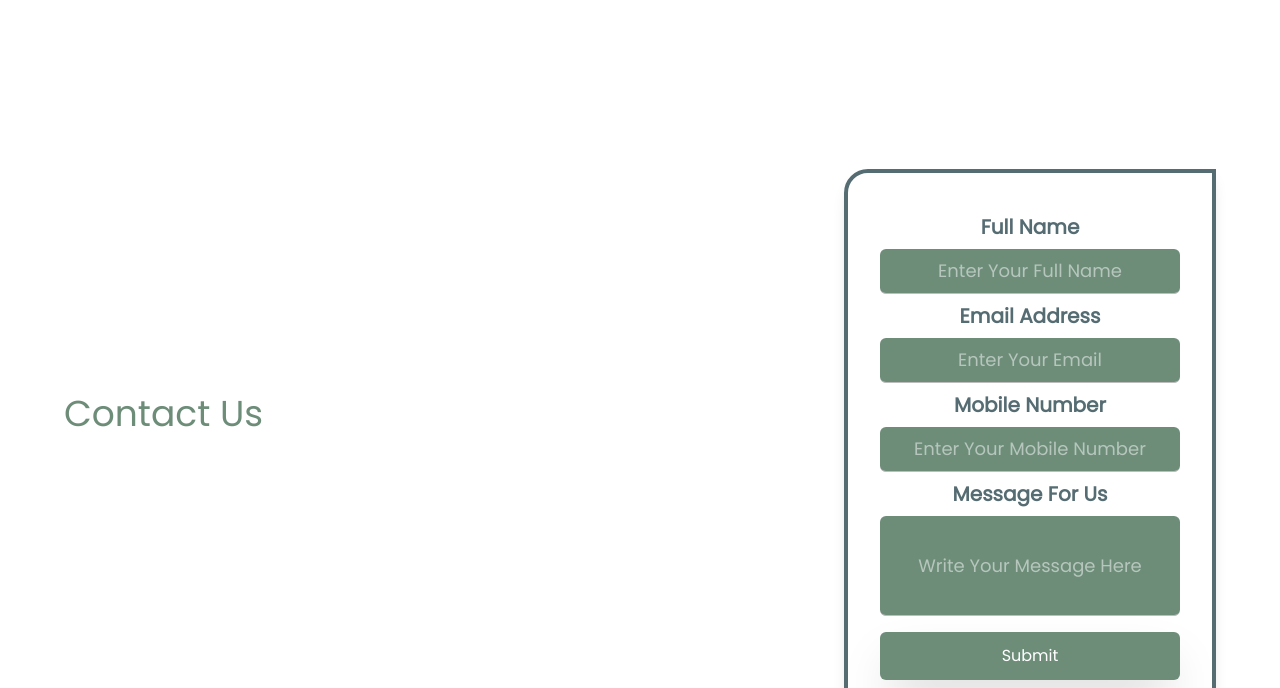
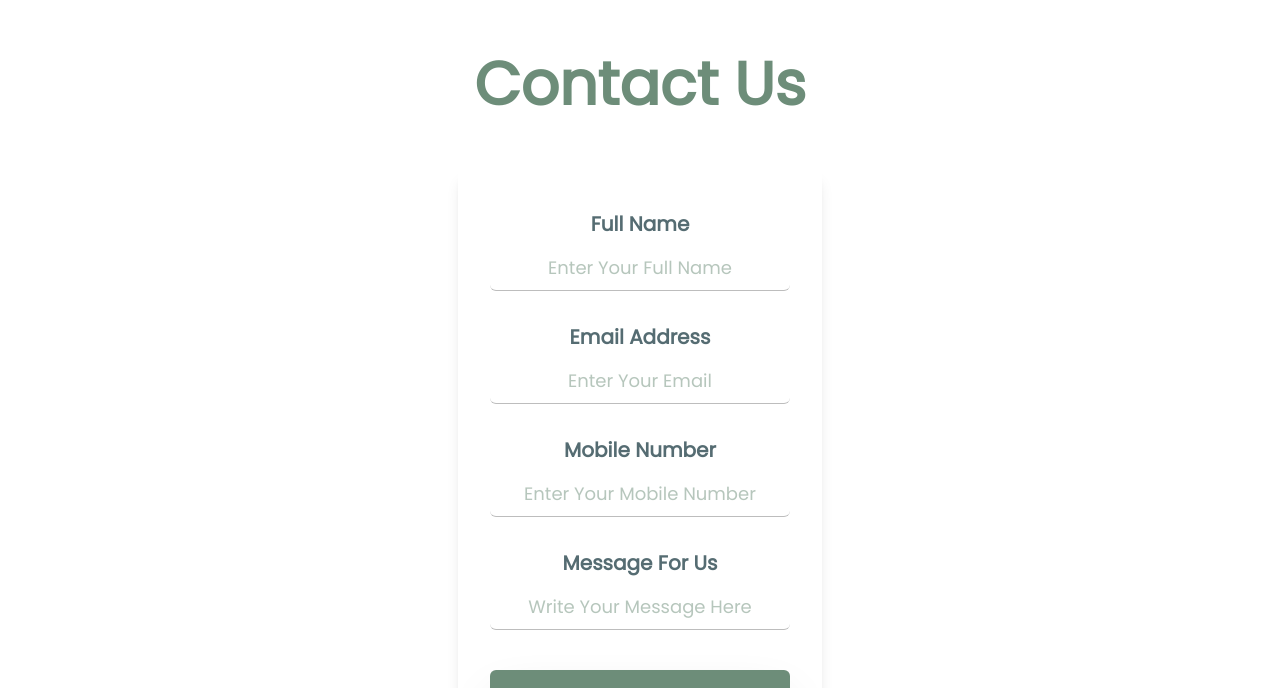
Before and after one commit to preeyeol/CleanPro, a React (Vite) app in the folder frontend/: page /contact in a window 1280 px wide. Shown: the part 786-1474 px from the top of the page. Built offline with nearby package versions, Linux system fonts and the light colour scheme.

Commit message:
feat:Accordion Added

```diff
--- a/frontend/package.json
+++ b/frontend/package.json
@@ -11,12 +11,15 @@
   },
   "dependencies": {
     "@fontsource/poppins": "^5.1.1",
+    "@radix-ui/react-accordion": "^1.2.3",
     "@tailwindcss/vite": "^4.0.0",
+    "clsx": "^2.1.1",
     "framer-motion": "^12.0.6",
     "lucide-react": "^0.474.0",
     "react": "^18.3.1",
     "react-dom": "^18.3.1",
     "react-router-dom": "^7.1.3",
+    "tailwind-merge": "^3.0.1",
     "tailwindcss": "^4.0.0"
   },
   "devDependencies": {
--- /dev/null
+++ b/frontend/src/components/shared/AccordionSection.jsx
@@ -0,0 +1,36 @@
+import React from "react";
+import {
+  Accordion,
+  AccordionItem,
+  AccordionTrigger,
+  AccordionContent,
+} from "../ui/Accordion";
+import { cn } from "../../lib/utils";
+
+const AccordionSection = ({ data, borderColor, textColor, className }) => {
+  return (
+    <div>
+      <Accordion type="single" collapsible className="w-full">
+        {data?.map((item, index) => (
+          <AccordionItem
+            key={`item-${index}`}
+            value={`item-${index}`}
+            className={cn(
+              "w-full border px-4 sm:px-6 mt-5 rounded-lg py-2",
+              className
+            )}
+          >
+            <AccordionTrigger className="hover:no-underline font-normal text-sm">
+              {item.title}
+            </AccordionTrigger>
+            <AccordionContent className="w-full mt-1 md:mt-3 text-sm leading-6 sm:leading-7 font-light">
+              {item.description}
+            </AccordionContent>
+          </AccordionItem>
+        ))}
+      </Accordion>
+    </div>
+  );
+};
+
+export default AccordionSection;
--- /dev/null
+++ b/frontend/src/components/ui/Accordion.jsx
@@ -0,0 +1,51 @@
+import * as React from "react";
+import * as AccordionPrimitive from "@radix-ui/react-accordion";
+import { ChevronUp } from "lucide-react";
+
+import { cn } from "../../lib/utils";
+
+const Accordion = AccordionPrimitive.Root;
+
+const AccordionItem = React.forwardRef(({ className, ...props }, ref) => (
+  <AccordionPrimitive.Item
+    ref={ref}
+    className={cn("border-b", className)}
+    {...props}
+  />
+));
+AccordionItem.displayName = "AccordionItem";
+
+const AccordionTrigger = React.forwardRef(
+  ({ className, children, ...props }, ref) => (
+    <AccordionPrimitive.Header className="flex">
+      <AccordionPrimitive.Trigger
+        ref={ref}
+        className={cn(
+          "flex flex-1 items-center justify-between py-1 transition-all hover:underline [&[data-state=open]>svg]:rotate-180",
+          className
+        )}
+        {...props}
+      >
+        {children}
+        <ChevronUp className="h-8 w-8 shrink-0 transition-transform duration-200" />
+      </AccordionPrimitive.Trigger>
+    </AccordionPrimitive.Header>
+  )
+);
+AccordionTrigger.displayName = AccordionPrimitive.Trigger.displayName;
+
+const AccordionContent = React.forwardRef(
+  ({ className, children, ...props }, ref) => (
+    <AccordionPrimitive.Content
+      ref={ref}
+      className="overflow-hidden text-sm transition-all data-[state=closed]:animate-accordion-up data-[state=open]:animate-accordion-down"
+      {...props}
+    >
+      <div className={cn("pt-0", className)}>{children}</div>
+    </AccordionPrimitive.Content>
+  )
+);
+
+AccordionContent.displayName = AccordionPrimitive.Content.displayName;
+
+export  { Accordion, AccordionItem, AccordionTrigger, AccordionContent };
--- a/frontend/src/components/ui/ContactDesign/ContactHead.jsx
+++ b/frontend/src/components/ui/ContactDesign/ContactHead.jsx
@@ -2,18 +2,21 @@ import ContactComp from "./ContactComp";
 
 const ContactHead = () => {
   return (
-    <div className="h-screen bg-white flex items-center justify-between px-16">
-      <h1 className="text-4xl text-[#6d8d79] font-medium">Contact Us</h1>
+    <div className="h-screen bg-white px-16 flex flex-col items-center justify-center">
 
-      <div className="flex flex-col border-4 border-[#556c72] p-8 rounded-br-3xl rounded-tl-3xl mt-14 shadow-lg">
+      <h1 className="text-6xl text-[#6d8d79] font-extrabold text-center">
+        Contact Us
+      </h1>
+
+      <div className="flex flex-col border-[#556c72] mt-14 shadow-lg justify-center items-center p-8 gap-6 rounded-lg">
         <ContactComp
           htmlFor="name"
           type="text"
           id="name"
           label="Full Name"
           placeholder="Enter Your Full Name"
-          labelClassName="flex flex-col text-[#556c72] font-bold text-center font-roboto text-xl py-2"
-          inputClassName="text-white font-roboto text-lg w-[300px] bg-[#6d8d79] border-b text-center border-[#BDBDBD] rounded-md py-2 px-4"
+          labelClassName="flex justify-center items-center  text-[#556c72] font-bold text-center font-roboto items-center text-xl py-2"
+          inputClassName="flex-col text-[#6d8d79] font-roboto text-lg w-[300px] bg-white border-b text-center border-[#BDBDBD] rounded-md py-2 px-4"
         />
 
         <ContactComp
@@ -22,18 +25,18 @@ const ContactHead = () => {
           id="email"
           label="Email Address"
           placeholder="Enter Your Email"
-          labelClassName="flex flex-col text-[#556c72] font-bold text-center font-roboto text-xl py-2"
-          inputClassName="text-white font-roboto text-lg w-[300px] bg-[#6d8d79] border-b text-center border-[#BDBDBD] rounded-md py-2 px-4"
+          labelClassName="flex justify-center items-center  text-[#556c72] font-bold text-center font-roboto text-xl py-2"
+          inputClassName="flex-col text-[#6d8d79] font-roboto text-lg w-[300px] bg-white border-b text-center border-[#BDBDBD] rounded-md py-2 px-4"
         />
 
         <ContactComp
           htmlFor="phone"
           type="tel"
-          id="number"
+          id="phone"
           label="Mobile Number"
           placeholder="Enter Your Mobile Number"
-          labelClassName="flex flex-col text-[#556c72] font-bold text-center font-roboto text-xl py-2"
-          inputClassName="text-white font-roboto text-lg w-[300px] bg-[#6d8d79] border-b text-center border-[#BDBDBD] rounded-md py-2 px-4"
+          labelClassName="flex justify-center items-center  text-[#556c72] font-bold text-center font-roboto text-xl py-2"
+          inputClassName="flex-col text-[#6d8d79] font-roboto text-lg w-[300px] bg-white border-b text-center border-[#BDBDBD] rounded-md py-2 px-4"
         />
 
         <ContactComp
@@ -42,11 +45,11 @@ const ContactHead = () => {
           id="description"
           label="Message For Us"
           placeholder="Write Your Message Here"
-          labelClassName="flex flex-col text-[#556c72] font-bold text-center font-roboto text-xl py-2"
-          inputClassName="text-white font-roboto text-lg w-[300px] bg-[#6d8d79] border-b text-center border-[#BDBDBD] rounded-md py-4 px-4 h-[100px]"
+          labelClassName="flex justify-center items-center text-[#556c72] font-bold text-center font-roboto text-xl py-2 "
+          inputClassName="flex-col text-[#6d8d79] font-roboto text-lg w-[300px] bg-white border-b text-center border-[#BDBDBD] rounded-md py-2 px-4"
         />
 
-        <button className="text-white font-roboto font-medium text-base px-8 py-3 bg-[#6d8d79] shadow-2xl rounded-md mt-4 hover:bg-[#556c72] transition">
+        <button className="text-white w-full font-roboto font-medium text-base px-8 py-4 my-4 bg-[#6d8d79] shadow-2xl rounded-md hover:bg-[#556c72] transition">
           Submit
         </button>
       </div>
--- a/frontend/src/components/ui/LandingDesign/Second.jsx
+++ b/frontend/src/components/ui/LandingDesign/Second.jsx
@@ -1,23 +1,57 @@
+import AccordionSection from "../../shared/AccordionSection";
+import FeatureImageSections from "./Images";
 
-import FeatureImageSections from "./Images";
+const accordions = [
+    {
+      title: "Valid Sponsership",
+      id: 1,
+      description:
+        "Applicants must possess advanced qualifications, such as a relevant degree, specialized training in their field. This is to demonstrate a high level of expertise and skills required for the job.",
+    },
+    {
+      title: "Proof of Relationship or Employment",
+      id: 2,
+      description:
+        "Lorem ipsum dolor, sit amet consectetur adipisiepellendus totam accusamus, amet repudiandae quas dolore eius reprehenderit doloribus. Atque.",
+    },
+
+    {
+      title: "Financial Stability",
+      id: 3,
+      description:
+        "Lorem ipsum dolor, sit amet consectetur adipisicing elit. Il accusamus, amet repudiandae quas dolore eius reprehenderit doloribus. Atque.",
+    },
+    {
+      title: "Compliance with immigration policies",
+      id: 4,
+      description: "Lorem ipsum dolor, sit amet cjhmno9m ujyghi",
+    },
+  ];
 
 
 const Second = () => {
     return(
-        <div className=" h-auto bg-white justify-center items-start pt-16 mb-16">
+        <div className=" h-screen bg-white justify-center items-start pt-16 mb-16">
             <div className="">
 
-            </div>
             <div className="flex flex-col items-center">
 
-                <h1 className="text-3xl font-semibold text-[#6d8d79] text-center mt-4">
+                <h1 className="text-3xl font-semibold text-[#556c72] text-center mt-4">
                     We remove dirt, grime, and stains with high-pressure water,<br />
                     restoring your surfaces quickly and efficiently.<br />
                     Let us bring your property back to life!
                 </h1>
 
             </div>
-            <FeatureImageSections/>
+
+            <div className="w-[45%] absolute  left-[28%]">
+            <AccordionSection
+              data={accordions}
+              className="border-[#8C8C8C] border-[0.5px] text-[#F4F4F4] bg-[#556c72] data-[state=open]:border-[#F7CB6A]"
+              />
+           </div>
+            {/* <FeatureImageSections/> */}
+              </div>
         </div>
     );
 }
--- /dev/null
+++ b/frontend/src/lib/utils.js
@@ -0,0 +1,6 @@
+import { clsx } from "clsx";
+import { twMerge } from "tailwind-merge"
+
+export function cn(...inputs) {
+  return twMerge(clsx(inputs));
+}
--- a/frontend/src/pages/LandingPage.jsx
+++ b/frontend/src/pages/LandingPage.jsx
@@ -10,10 +10,10 @@ return(
 
     <div className='h-auto overflow-hidden'>
         <Hero/>
-        <Second/>
         <Divide/>
         <Promote/>
         <Last/>
+        <Second/>
 
 
     </div>
```
Also changed, not shown: 1 other file (tests, documents, lock files or other folders).
